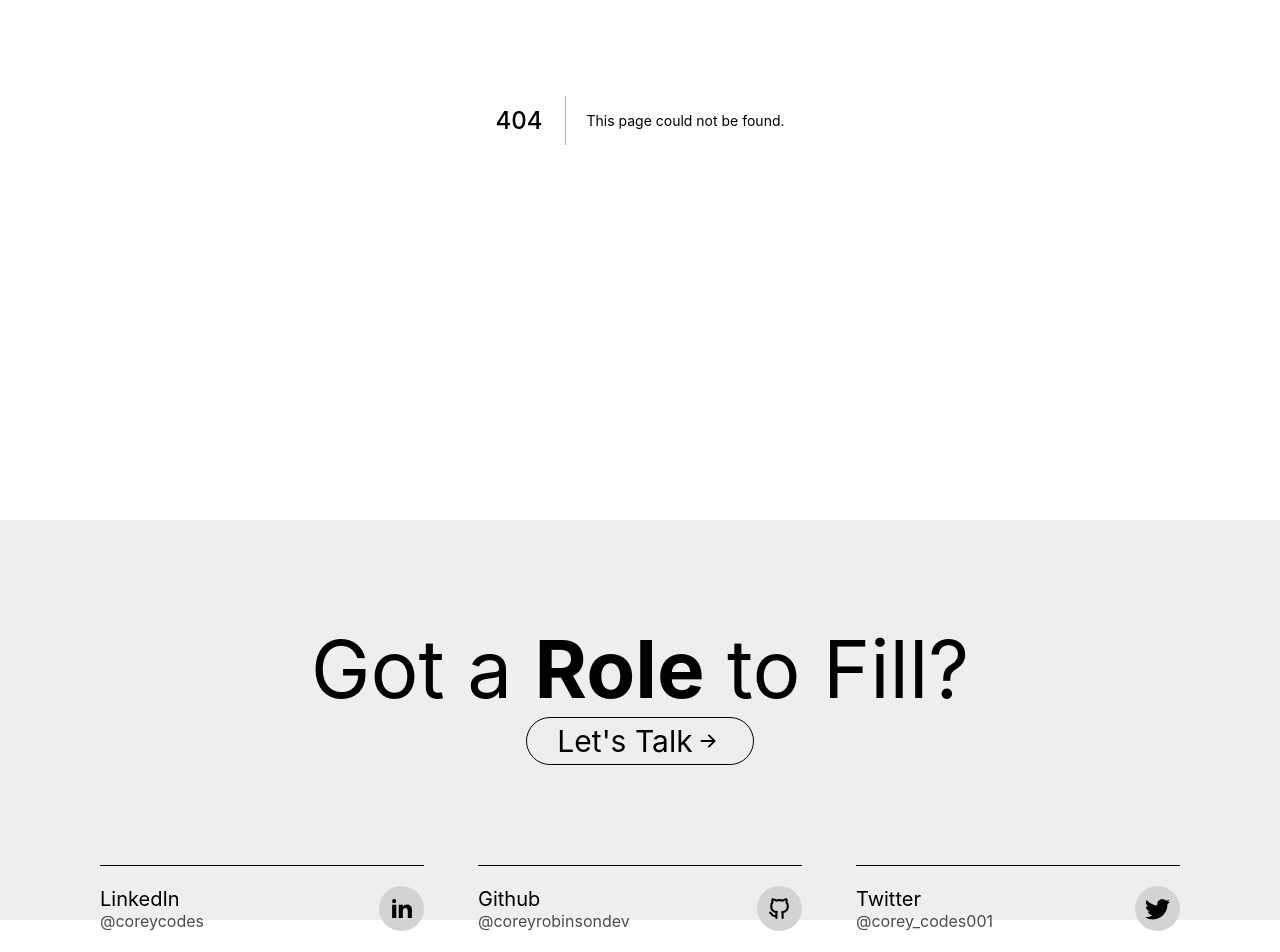
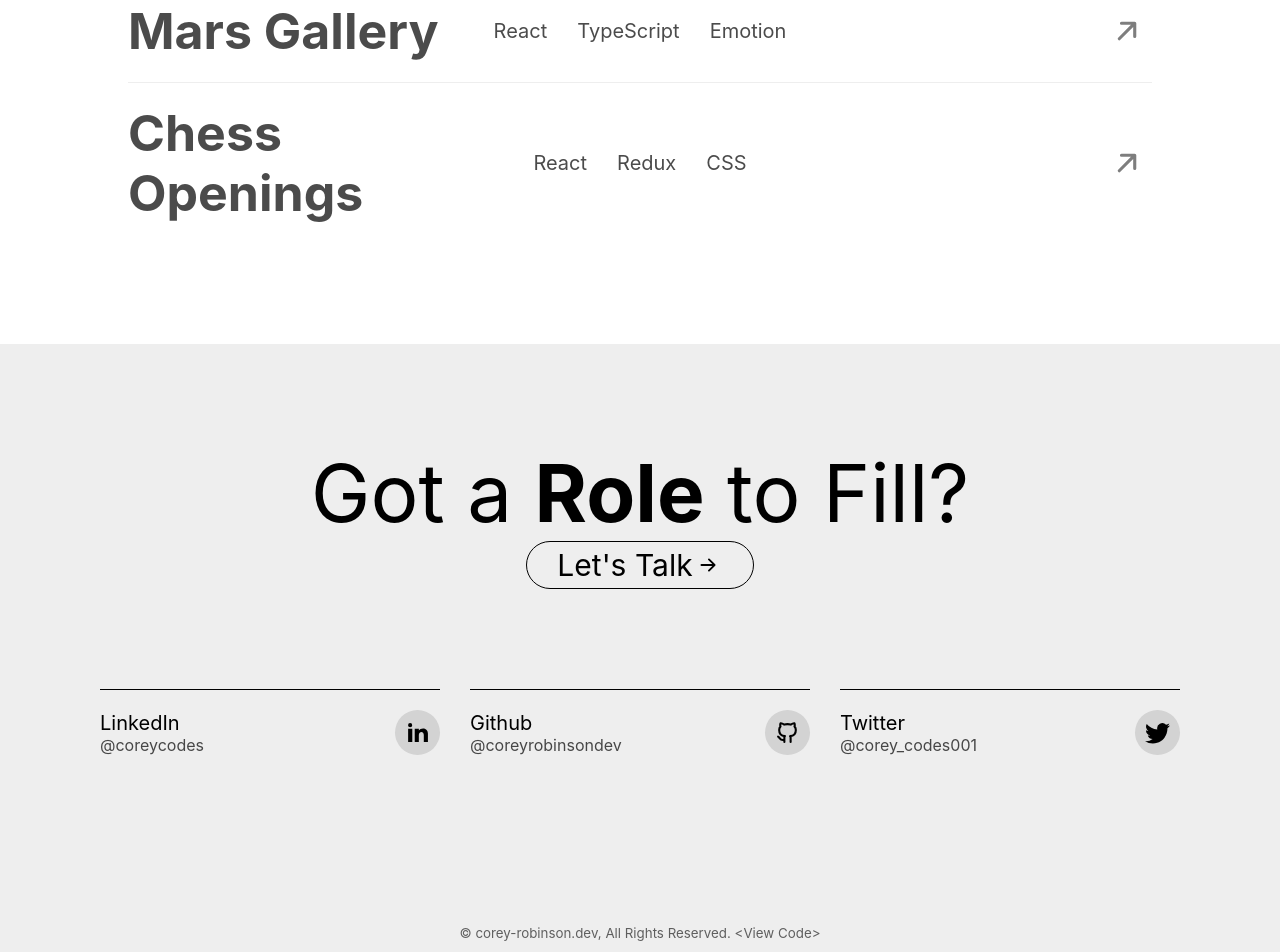
Before and after one commit to CoreyRobinsonDev/new-portfolio, a Next.js app: page /projects in a window 1280 px wide. Before the commit this address had no page. Shown: the part 280-1232 px from the top of the page. Built offline with nearby package versions, Linux system fonts and the light colour scheme.

Commit message:
added projects page

```diff
--- a/components/Footer.tsx
+++ b/components/Footer.tsx
@@ -36,6 +36,7 @@ const Footer = () => {
         <a className={styles.link__icon} href="https://twitter.com/corey_codes001" target="_blank" rel="noreferrer"><BsTwitter  /></a>
       </li>
     </ul>
+    <small className={styles.copyright}>&#169; corey-robinson.dev, All Rights Reserved. <a className={styles.code} href="https://github.com/CoreyRobinsonDev/new-portfolio" target="_blank" rel="noreferrer">{"<View Code>"}</a></small>
   </footer>
 }
 
--- a/components/Navbar.tsx
+++ b/components/Navbar.tsx
@@ -6,7 +6,7 @@ const Navbar = () => {
   return <nav className={styles.container}>
     <ul className={styles.list}>
       <li className={styles.list_item}><Link href="/" className={FX["double-hover"]}>Home</Link></li>
-      <li className={styles.list_item}><Link href="/" className={FX["double-hover"]}>Projects</Link></li>
+      <li className={styles.list_item}><Link href="/projects" className={FX["double-hover"]}>Projects</Link></li>
       <li className={styles.list_item}><Link href="/" className={FX["double-hover"]}>Skills</Link></li>
       <li className={styles.list_item}><Link href="#contact" className={FX["double-hover"]}>Contact</Link></li>
     </ul>
--- a/package.json
+++ b/package.json
@@ -14,6 +14,7 @@
     "@types/react-dom": "18.0.9",
     "eslint": "8.29.0",
     "eslint-config-next": "13.0.6",
+    "framer-motion": "^7.6.19",
     "next": "13.0.6",
     "react": "18.2.0",
     "react-dom": "18.2.0",
--- /dev/null
+++ b/pages/projects.tsx
@@ -0,0 +1,81 @@
+import { BsArrowRightShort,BsGlobe } from "react-icons/bs";
+import { TbBrandGithub } from "react-icons/tb";
+import { motion } from "framer-motion";
+import { useState } from "react";
+
+import styles from "../styles/Projects.module.css";
+
+const Projects = () => {
+  const [marsHeight, setMarsHeight] = useState(0);
+  const [chessHeight, setChessHeight] = useState(0);
+  const marsHeightExpanded = 350;
+  const chessHeightExpanded = 400;
+
+  return <>
+    <header className={styles.header}></header>
+    <section className={styles.container}>
+      <ul className={styles.projects}>
+        <li className={styles.project}>
+          <motion.a className={styles.link} href="https://mars-gallery-crd.netlify.app/" target="_blank" rel="noreferrer" onMouseEnter={()=> setMarsHeight(marsHeightExpanded)} onMouseLeave={() => setMarsHeight(0)}>
+            <div className={styles.project__head}>
+              <h2 className={styles.project__name}>Mars Gallery</h2>
+              <ul className={styles.tech}>
+                <li className={styles.tech__name}>React</li>
+                <li className={styles.tech__name}>TypeScript</li>
+                <li className={styles.tech__name}>Emotion</li>
+              </ul>
+              <span className={styles.arrow}><BsArrowRightShort/></span>
+            </div>
+            <motion.div className={styles.project__body} animate={{height: marsHeight}}>
+              <embed className={styles.gif} src="/gifs/mars-gallery-gif.gif"></embed>
+              <div className={styles.project__description}>
+                <p className={styles.description__info}>{"A simple website for searching photos taken on Mars using NASA's Mars Rover Photos api."}</p>
+                <ul>
+                <h3 className={styles.description__feature__header}>Features</h3>
+                  <li className={styles.description__feature__item}>Users can select and retrieve mission info on a given rover.</li>
+                  <li className={styles.description__feature__item}>Users can select photos based on the martian day they were taken.</li>
+                </ul>
+                <div className={styles.description__link__container}>
+                  <a className={styles.description__link} href="https://github.com/CoreyRobinsonDev/mars-gallery" target="_blank" rel="noreferrer"><TbBrandGithub/></a>
+                <a className={styles.description__link} href="https://mars-gallery-crd.netlify.app/" target="_blank" rel="noreferrer"><BsGlobe/></a>
+                </div>
+              </div>
+            </motion.div>
+          </motion.a>
+        </li>
+        <li className={styles.project}>
+          <motion.a className={styles.link} href="https://chess-openings-crd.netlify.app/" target="_blank" rel="noreferrer" onMouseEnter={()=> setChessHeight(chessHeightExpanded)} onMouseLeave={() => setChessHeight(0)}>
+            <div className={styles.project__head}>
+            <h2 className={styles.project__name}>Chess Openings</h2>
+            <ul className={styles.tech}>
+              <li className={styles.tech__name}>React</li>
+              <li className={styles.tech__name}>Redux</li>
+              <li className={styles.tech__name}>CSS</li>
+            </ul>
+            <span className={styles.arrow}><BsArrowRightShort/></span>
+          </div>
+            <motion.div className={styles.project__body} animate={{ height: chessHeight }}>
+              <embed className={styles.gif} src="/gifs/chess-openings-gif.gif"></embed>
+              <div className={styles.project__description}>
+                <p className={styles.description__info}>{"A web app designed to show and analyze a given chess position while providing top Masters games in that position."}</p>
+                <ul>
+                <h3 className={styles.description__feature__header}>Features</h3>
+                  <li className={styles.description__feature__item}>Users can find top Masters games from a given chess position.</li>
+                  <li className={styles.description__feature__item}>Users can evaluate a given chess position.</li>
+                  <li className={styles.description__feature__item}>Users can see the win rate of a chess opening by color.</li>
+                </ul>
+                <div className={styles.description__link__container}>
+                  <a className={styles.description__link} href="https://github.com/CoreyRobinsonDev/chess-openings" target="_blank" rel="noreferrer"><TbBrandGithub/></a>
+                <a className={styles.description__link} href="https://chess-openings-crd.netlify.app/" target="_blank" rel="noreferrer"><BsGlobe/></a>
+                </div>
+              </div>
+
+          </motion.div>
+          </motion.a>
+        </li>
+      </ul>
+    </section>
+  </>
+}
+
+export default Projects;
--- a/styles/Footer.module.css
+++ b/styles/Footer.module.css
@@ -1,5 +1,8 @@
 .container {
-  width: 100%; height: 50vh;
+  display: flex;
+  flex-direction: column;
+  gap: 10rem;
+  width: 100%;
   padding: 10rem 0;
   background-color: #eee;
 }
@@ -37,7 +40,7 @@
   display: flex;
   justify-content: space-between;
   gap: 3rem;
-  margin: 10rem;
+  margin: 0 10rem;
 }
 
 .links {
@@ -45,7 +48,7 @@
   justify-content: space-between;
   align-items: center;
   border-top: 1px solid;
-  width: 30%;
+  width: 33%;
   padding: 2rem 0;
 }
 
@@ -75,3 +78,30 @@
 .link__icon:hover {
   transform: translateY(-20%);
 }
+
+.copyright {
+  margin: 0 auto;
+  opacity: 60%;
+  margin: 5rem auto -5rem auto;
+}
+
+.code:hover {
+  color: var(--primary-color);
+}
+
+@media only screen and (max-width: 650px) {
+  .question {
+    font-size: 4rem;
+  }
+
+  .links {
+    display: grid;
+    place-items: center;
+    border: none;
+    width:auto;
+  }
+
+  .link__name, .link__username {
+    display: none;
+  }
+}
--- /dev/null
+++ b/styles/Projects.module.css
@@ -0,0 +1,155 @@
+.header {
+  height: 20vh;
+  background-color: black;
+  background-image: url("../public/imgs/projects.webp");
+  background-position: center;
+  background-repeat: no-repeat;
+  background-size: cover;
+  margin-bottom: 10rem;
+}
+
+.container {
+  margin-bottom: 10rem;
+}
+
+.project {
+  margin: 0 auto;
+  width: 80vw;
+  border-top: 1px solid #eee;
+}
+
+.link {
+  cursor: pointer;
+}
+
+.link:hover .arrow > svg {
+  transform: rotate(0deg);
+}
+.link:hover .arrow, .link:hover .project__name {
+  opacity: 100%;
+}
+.link:hover .project__body {
+  padding-top: 2rem;
+}
+.link:hover .project__head {
+  border-bottom: 1px solid #eee;
+}
+
+.project__head, .project__body {
+  background: inherit;
+}
+
+.project__head {
+  display: grid;
+  grid-template-columns: 1fr 1fr 1fr;
+  align-items: center;
+  padding: 2rem 0;
+  border-bottom: 1px solid transparent;
+  transition: ease-out .5s;
+}
+
+.project__body {
+  display: grid;
+  grid-template-columns: 1fr 1fr;
+  overflow: hidden;
+  height: 0;
+  transition: ease-out .5s;
+}
+
+.arrow, .arrow > svg {
+  transition: 0.3s;
+}
+.arrow {
+  display: flex;
+  justify-content: flex-end;
+  width: 100%;
+  font-size: 5rem;
+  opacity: 50%;
+}
+.arrow > svg {
+  transform: rotate(-45deg);
+}
+
+
+.project__name {
+  font-size: 5rem;
+  opacity: 70%;
+  transition: ease-out .5s;
+}
+
+.tech {
+  display: flex;
+  justify-content: center;
+  align-items: center;
+  gap: 3rem;
+  opacity: 70%;
+}
+
+.tech__name {
+  font-size: 2rem;
+}
+
+.gif {
+  border-radius: 10px;
+}
+
+.project__description {
+  display: flex;
+  flex-direction: column;
+  justify-content: space-between;
+  padding-bottom: 2rem;
+}
+.description__info {
+  font-size: 3rem;
+}
+.description__feature__header {
+  font-weight: normal;
+  border-bottom: 1px solid #eee;
+}
+
+.description__feature__item {
+  font-size: 2rem;
+  list-style-type: circle;
+}
+
+.description__link__container {
+  display: flex;
+  gap: 2rem;
+}
+
+.description__link {
+  display: grid;
+  place-items: center;
+  width: fit-content;
+  font-size: 4rem;
+  color: white;
+  background: #333;
+  border-radius: 50%;
+  padding: .5rem;
+  transition: .5s;
+}
+
+.description__link:hover {
+  transform: translateY(-20%);
+}
+
+@media only screen and (max-width: 1500px) {
+  .project__body {
+    display: none;
+  }
+}
+@media only screen and (max-width: 650px) {
+  .project__head {
+    grid-template-columns: 1fr 1fr;
+  }
+
+
+
+  .project__name {
+    font-size: 4rem;
+  }
+
+  .tech {
+    display: none;
+  }
+}
--- a/styles/globals.css
+++ b/styles/globals.css
@@ -10,6 +10,9 @@ html {
 	padding: 0;
 	font-family: -apple-system, BlinkMacSystemFont, Segoe UI, Roboto, Oxygen,
     Ubuntu, Cantarell, Fira Sans, Droid Sans, Helvetica Neue, sans-serif;
+}
+::-webkit-scrollbar {
+    display: none;
 }
 body {
 	font-size: 1.6rem;
```
Also changed, not shown: public/imgs/projects.webp (added), 1 other file (tests, documents, lock files or other folders).
